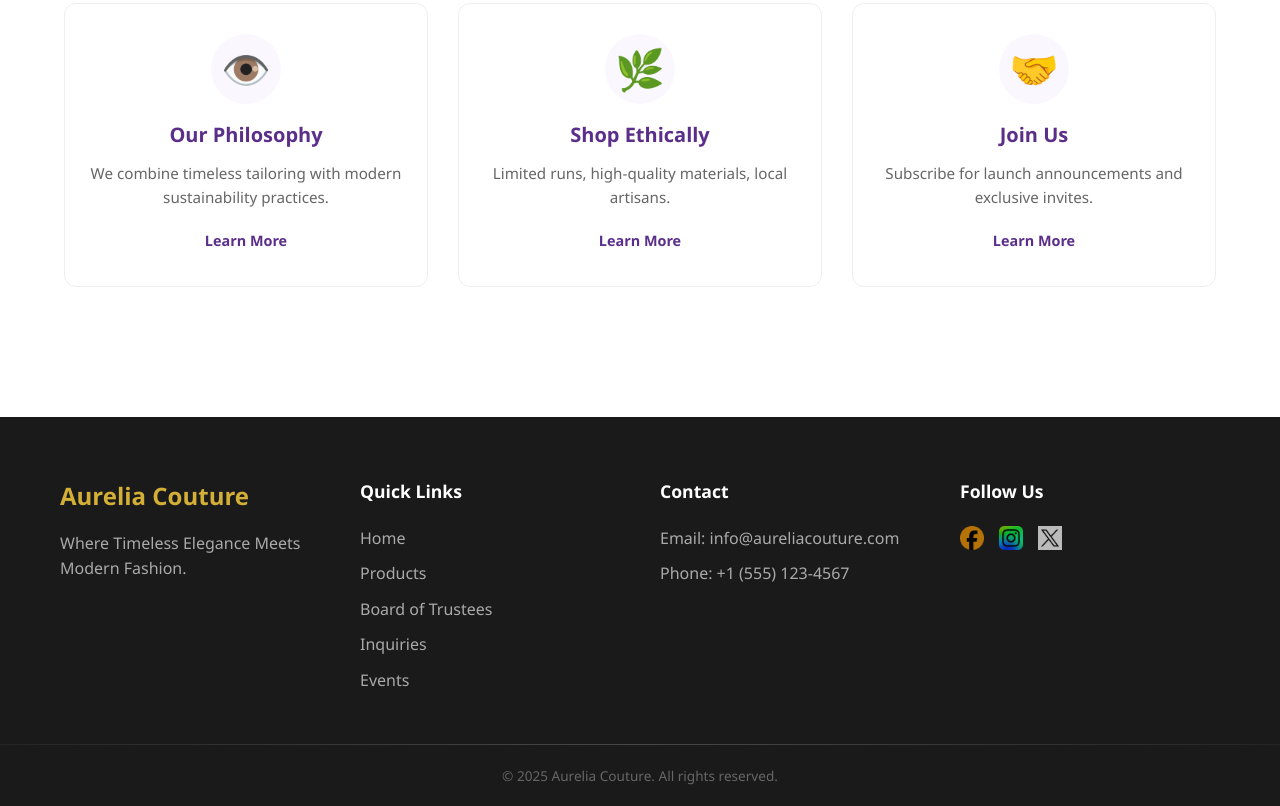
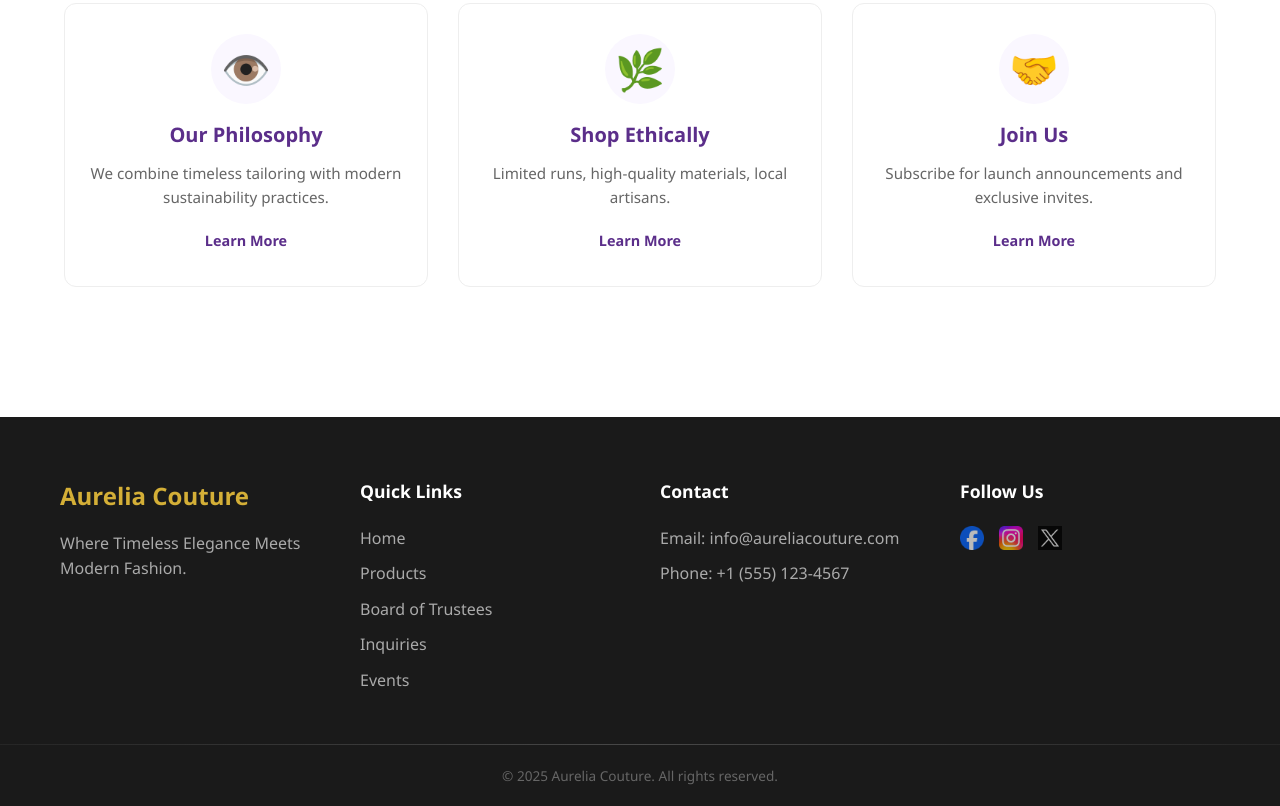
Before and after one commit to Dereichi/Aurelia-Couture, a plain HTML site: page index.html in a window 1280 px wide. Shown: the part 1108-1914 px from the top of the page. Drawn offline with Linux system fonts and the light colour scheme.

Commit message:
Edited homepage styles

```diff
--- a/styles.css
+++ b/styles.css
@@ -302,7 +302,6 @@ body {
 .social-icon {
     width: 24px;
     height: 24px;
-    filter: invert(1); /* Turns black icons to white */
     opacity: 0.7;
     transition: var(--transition);
 }
```
